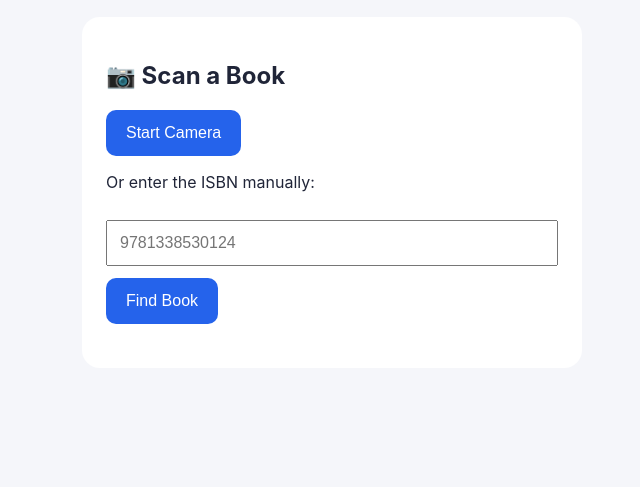
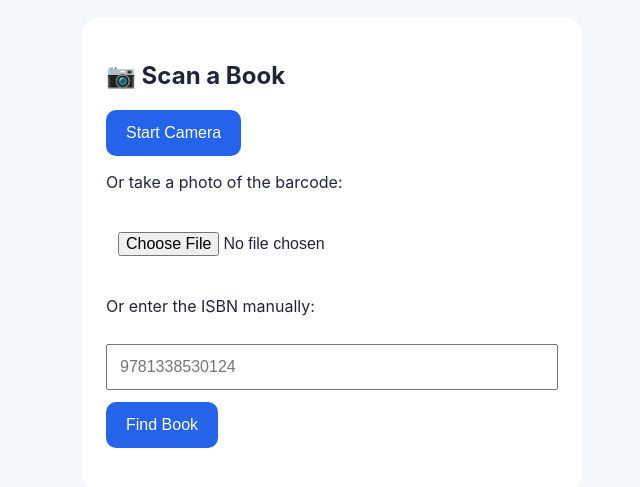
Before and after one commit to yuhsuanmatthew/olivia-book-scanner, a plain HTML site: page index.html in a window 1280 px wide. Shown: the part 129-616 px from the top of the page, without its empty margins (308-948 px from the left). Drawn offline with Linux system fonts and the light colour scheme.

Commit message:
Update index.html

```diff
--- a/index.html
+++ b/index.html
@@ -55,6 +55,15 @@
       Start Camera
     </button>
     <div id="reader"></div>
+    <p>Or take a photo of the barcode:</p>
+
+<input
+  type="file"
+  id="barcodePhoto"
+  accept="image/*"
+  capture="environment"
+  onchange="scanBarcodePhoto(event)"
+>
 
     <p>Or enter the ISBN manually:</p>
     <input id="isbn" placeholder="9781338530124"
@@ -179,6 +188,49 @@
         (error?.message || String(error));
     }
   }
+async function scanBarcodePhoto(event) {
+  const result = document.getElementById("result");
+  const file = event.target.files[0];
+
+  if (!file) return;
+
+  result.textContent = "Reading barcode from photo...";
+
+  let scanner = null;
+
+  try {
+    if (typeof Html5Qrcode === "undefined") {
+      throw new Error("Barcode library did not load.");
+    }
+
+    scanner = new Html5Qrcode("reader");
+
+    const isbn = await scanner.scanFile(file, false);
+
+    if (!/^97[89]\d{10}$/.test(isbn)) {
+      throw new Error("No valid ISBN-13 found.");
+    }
+
+    document.getElementById("isbn").value = isbn;
+
+    result.textContent = "ISBN found: " + isbn;
+
+    await findBook();
+
+  } catch (error) {
+    result.textContent =
+      "Could not read barcode. Try a clearer photo or enter ISBN manually. " +
+      (error.message || "");
+
+  } finally {
+    if (scanner) {
+      try {
+        scanner.clear();
+      } catch (e) {}
+    }
+    event.target.value = "";
+  }
+}
 </script>
 </body>
 </html>
```
